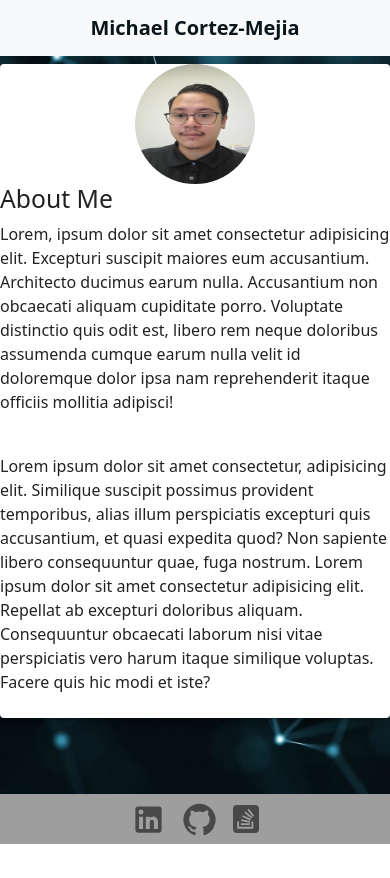
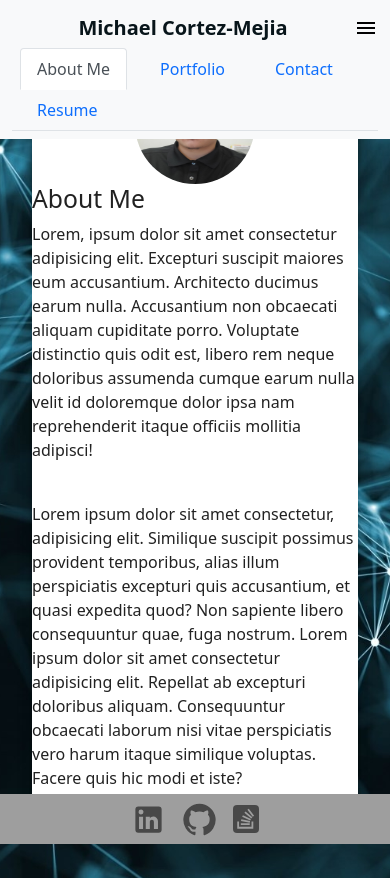
Before and after one commit to MCORTEZM1/Professional_Portfolio, a React (Create React App) app: page / in a window 390 px wide. Before the commit the page ends 844 px from the top, so only its background shows below. Built offline with nearby package versions, Linux system fonts and the light colour scheme.

Commit message:
more optimized for mobile and mobile nav

```diff
--- a/package.json
+++ b/package.json
@@ -5,6 +5,7 @@
   "dependencies": {
     "@emotion/react": "^11.9.0",
     "@emotion/styled": "^11.8.1",
+    "@material-ui/core": "^4.12.4",
     "@mui/icons-material": "^5.8.2",
     "@mui/material": "^5.8.1",
     "@mui/styled-engine-sc": "^5.8.0",
--- a/src/App.js
+++ b/src/App.js
@@ -2,9 +2,9 @@ import './App.css';
 import About from './components/About';
 import Header from './components/Header';
 import ContactForm from './components/Contact';
-import Portfolio from './components/Portfolio'
+import Portfolio from './components/Portfolio';
+import MenuDrawer from './components/Drawer';
 
-import SingleProjectPage from './pages/SingleProjectPage';
 
 import Footer from './components/Footer';
 
@@ -18,8 +18,7 @@ function App() {
   const [contactSelected, setContactSelected] = useState(false);
   const [portfolioSelected, setPortfolioSelected] = useState(false);
   const [resumeSelected, setResumeSelected] = useState(false);
-
-
+  const [menuOpen, setMenuOpen] = useState(true);
   return (
     <div id="main">
       <Header
@@ -31,6 +30,8 @@ function App() {
         setPortfolioSelected={setPortfolioSelected}
         resumeSelected={resumeSelected}
         setResumeSelected={setResumeSelected}
+        menuOpen={menuOpen}
+        setMenuOpen={setMenuOpen}
       />
       <main>
       {aboutSelected && (
--- /dev/null
+++ b/src/components/Drawer/index.js
@@ -0,0 +1,30 @@
+
+import React from 'react';
+
+
+function MenuDrawer() {
+
+    return (
+        <div class="modal" tabindex="-1">
+            <div class="modal-dialog">
+                <div class="modal-content">
+                    <div class="modal-header">
+                        <h5 class="modal-title">Modal title</h5>
+                        <button type="button" class="btn-close" data-bs-dismiss="modal" aria-label="Close"></button>
+                    </div>
+                    <div class="modal-body">
+                        <p>Modal body text goes here.</p>
+                    </div>
+                    <div class="modal-footer">
+                        <button type="button" class="btn btn-secondary" data-bs-dismiss="modal">Close</button>
+                        <button type="button" class="btn btn-primary">Save changes</button>
+                    </div>
+                </div>
+            </div>
+        </div>
+    )
+
+};
+
+
+export default MenuDrawer;
--- a/src/components/Footer/index.js
+++ b/src/components/Footer/index.js
@@ -8,13 +8,13 @@ function Footer() {
  return (
     <footer id='footer' className='d-flex justify-content-center'>
         <div id="icons" className="text-center">
-                <a href="http://linkedin.com">
+                <a href="https://www.linkedin.com/in/michael-cortez-mejia/" target="_blank">
                     <LinkedInIcon className="mx-2" fontSize='large' color='action'/>
                 </a>
-                <a href="https://github.com">
+                <a href="https://github.com/MCORTEZM1" target="_blank">
                     <GitHubIcon  className="mx-2" fontSize='large' color='action' /*sx={{color: red[500]}}*/ />
                 </a>
-                <a href="https://stackoverflow.com">
+                <a href="https://stackoverflow.com/users/17649826/mcortezm?tab=profile" target="_blank">
                     <button id='link-btn' className="btn mx-2">
                         <svg id='stackIcon' xmlns="http://www.w3.org/2000/svg" width="25" height="25" fill="#9e9e9e" className="bi bi-stack-overflow" viewBox="8 4 20 19">
                             <path d="M12.412 14.572V10.29h1.428V16H1v-5.71h1.428v4.282h9.984z"/>
--- a/src/components/Header/index.js
+++ b/src/components/Header/index.js
@@ -9,10 +9,10 @@ function Header({
   portfolioSelected,
   setPortfolioSelected,
   resumeSelected,
-  setResumeSelected}) {
-
-
-
+  setResumeSelected,
+  menuOpen,
+  setMenuOpen
+  }) {
 
     return (
         <header
@@ -27,6 +27,8 @@ function Header({
             setPortfolioSelected={setPortfolioSelected}
             resumeSelected={resumeSelected}
             setResumeSelected={setResumeSelected}
+            menuOpen={menuOpen}
+            setMenuOpen={setMenuOpen}
           />
         </header>
     )
--- a/src/components/Nav/index.js
+++ b/src/components/Nav/index.js
@@ -12,7 +12,9 @@ function Nav(props) {
         portfolioSelected,
         setPortfolioSelected,
         resumeSelected,
-        setResumeSelected
+        setResumeSelected,
+        menuOpen,
+        setMenuOpen,
       } = props;
 
     const  handleContact = (event) => {
@@ -41,6 +43,12 @@ function Nav(props) {
         setResumeSelected(false);
     }
 
+    const handleMenu = (event) => {
+        console.log(menuOpen)
+        setMenuOpen(!menuOpen);
+    }
+
+
     return (
         <nav className="navbar navbar-expand-lg bg-light">
             <div className="container-fluid" id="navbar">
@@ -48,16 +56,11 @@ function Nav(props) {
                     id="my-name"
                     href="#">Michael Cortez-Mejia
                 </a>
-                {/* <button className="navbar-toggler"
-                    type="button"
-                    data-bs-toggle="collapse"
-                    data-bs-target="#navbarNav"
-                    aria-controls="navbarNav"
-                    aria-expanded="false"
-                    aria-label="Toggle navigation">
-                    <span className="navbar-toggler-icon"></span>
-                </button> */}
-                <div className="justify-content-end collapse navbar-collapse" id="navbarNav"
+                    <MenuIcon
+                        id='menu'
+                        onClick={handleMenu}
+                    />
+                <div className={`justify-content-end ${!menuOpen && 'collapse'} `} id="navbarNav"
                     role="tablist"
                 >
                     <ul className="nav nav-tabs">
--- a/src/components/ProjectCard/index.js
+++ b/src/components/ProjectCard/index.js
@@ -1,7 +1,6 @@
 import React from 'react';
 import projects from '../../utils/projects'
-import { Link } from 'react-router-dom';
-import { Google } from '@mui/icons-material';
+
 
 function ProjectCard() {
     // console.log(projects)
@@ -19,7 +18,7 @@ function ProjectCard() {
                             className="card col-4 project-card"
                             key={i}
                             id={project.name}
-                            onClick={() => window.location.assign(`${project.deployed}`)}
+                            onClick={() => window.open(`${project.deployed}`, '_blank')}
                             >
                                 <div
                                 className="card-header text-center"
--- a/src/index.css
+++ b/src/index.css
@@ -27,11 +27,17 @@ body {
 
 nav ul {
   list-style: none;
+
 }
 
 nav {
   background-color: var(--primary-color);
   padding: auto;
+  text-decoration: none;
+  color:#020202
+}
+#menu {
+  display: none
 }
 
 #contact-container {
@@ -55,13 +61,16 @@ nav {
   font-weight: bold;
 }
 
-.navLink {
-  font-weight: lighter;
-  font-size: 20px;
-  color: var(--seconday-color);
+.nav-a {
   text-decoration: none;
+  font-variant: small-caps;
+  font-weight: bold;
 }
-
+.nav-item {
+  text-decoration: none;
+  display: inline-block;
+  color: black;
+}
 .me {
   height: 120px;
   width: 120px;
@@ -151,6 +160,9 @@ nav {
 }
 
 @media (max-width: 768px) {
+  #menu {
+    display: inline
+  }
   nav {
     background-color: var(--primary-color);
     display: flex;
@@ -163,8 +175,10 @@ nav {
     font-weight: bold;
   }
   .navLink {
-    visibility: hidden;
     text-decoration: none;
+  }
+  .nav-item {
+    display: block;
   }
   #navbar {
     justify-content: center;
@@ -189,6 +203,6 @@ nav {
 
 @media (max-width: 400px){
   #about-container {
-    margin-top: 4rem;
+    margin: 4rem 2rem 4rem 2rem;
   }
 }
--- a/src/utils/Projects.js
+++ b/src/utils/Projects.js
@@ -11,7 +11,7 @@ const projects = [
         description: 'Party_Hearty is an application that allows users to signup and create events that they can post on their profile page. They can create an event with details , and a pinpoint location of the event on a map.They can charge fees, and invite their guests. Users can create , update and delete events on their page. Guests can rsvp on the web application as well .',
         tools: ['MongodDB', 'Express.js,', 'React', 'Node.js', 'GraphQL', 'Leaflet', 'Geosearch', 'React-Bootstrap', 'Marterial UI', 'Heroku'],
         image: PartyHearty,
-        deployed: '`https://stormy-thicket-02132.herokuapp.com/`'
+        deployed: 'https://stormy-thicket-02132.herokuapp.com/'
     },
     {
         name: 'Only Friends',
```
Also changed, not shown: src/components/Drawer/style.css (added, +9 -0 lines), src/components/Jumbotron/index.js (deleted, +0 -13 lines), src/pages/SingleProjectPage.js (deleted, +0 -12 lines), 1 other file (tests, documents, lock files or other folders).
